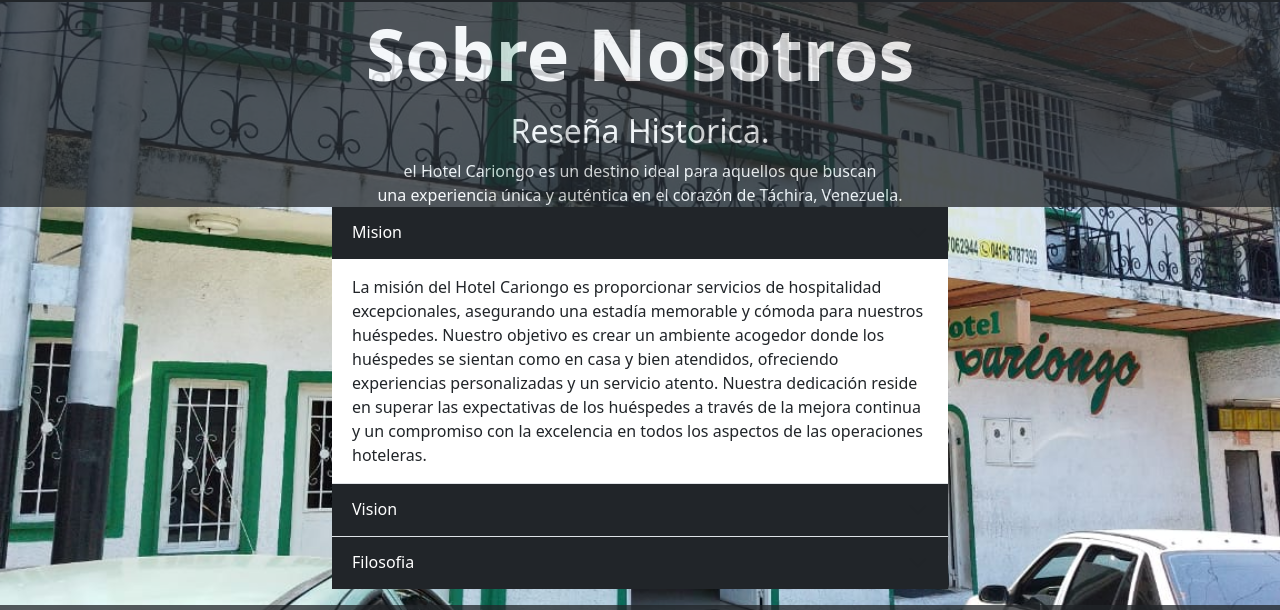
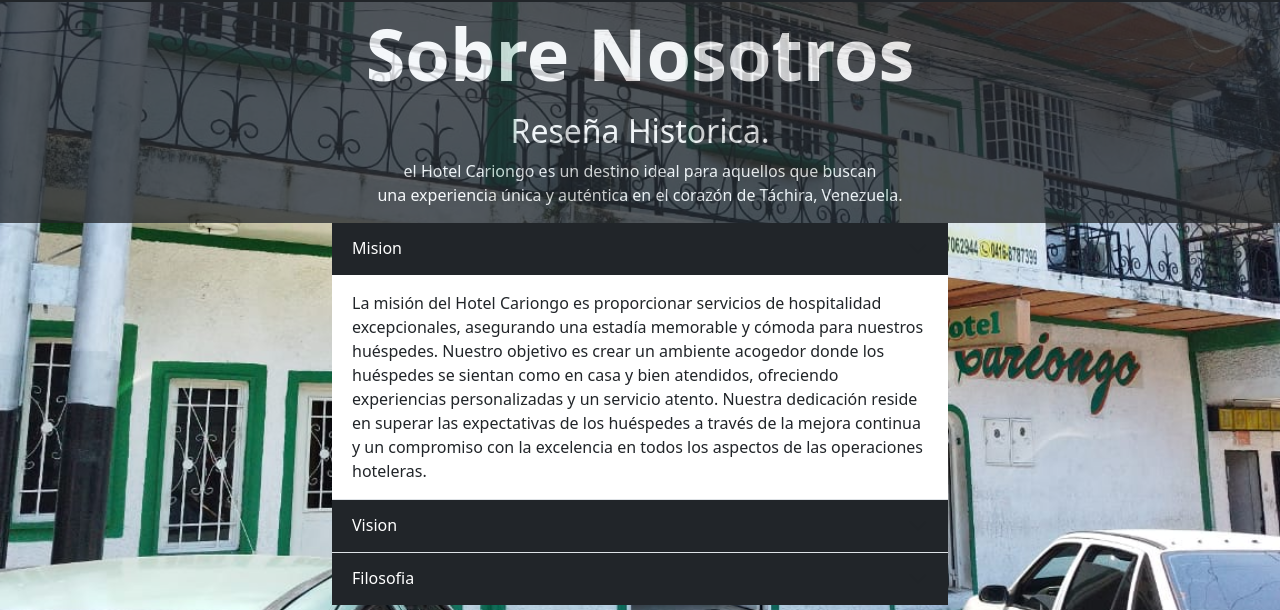
Before and after one commit to JSmick/Hotel-Cariongo, a website: page assets/pages/Sobre_Nosotros.html in a window 1280 px wide. Shown: the part 111-721 px from the top of the page. Drawn offline with nearby package versions, Linux system fonts and the light colour scheme.

Commit message:
me falto algo

```diff
--- a/assets/pages/Sobre_Nosotros.html
+++ b/assets/pages/Sobre_Nosotros.html
@@ -85,7 +85,7 @@
       <div class="row text-center">
         <div class="col-lg-12 col-md-12 col-sm-12 col-12 display-2 fw-bolder mb-3">Sobre Nosotros</div>
         <div class="col-lg-12 col-md-12 col-sm-12 col-12 h2">Reseña Historica.</div>
-        <div class="col-lg-12 col-md-12 col-sm-12 col-12">el Hotel Cariongo es un destino ideal para aquellos que buscan <br> una experiencia única y auténtica en el corazón de Táchira, Venezuela.</div>
+        <div class="col-lg-12 col-md-12 col-sm-12 col-12 pb-3">el Hotel Cariongo es un destino ideal para aquellos que buscan <br> una experiencia única y auténtica en el corazón de Táchira, Venezuela.</div>
       </div>
     </div>
     <!--Titulo de la pagina-->
```
